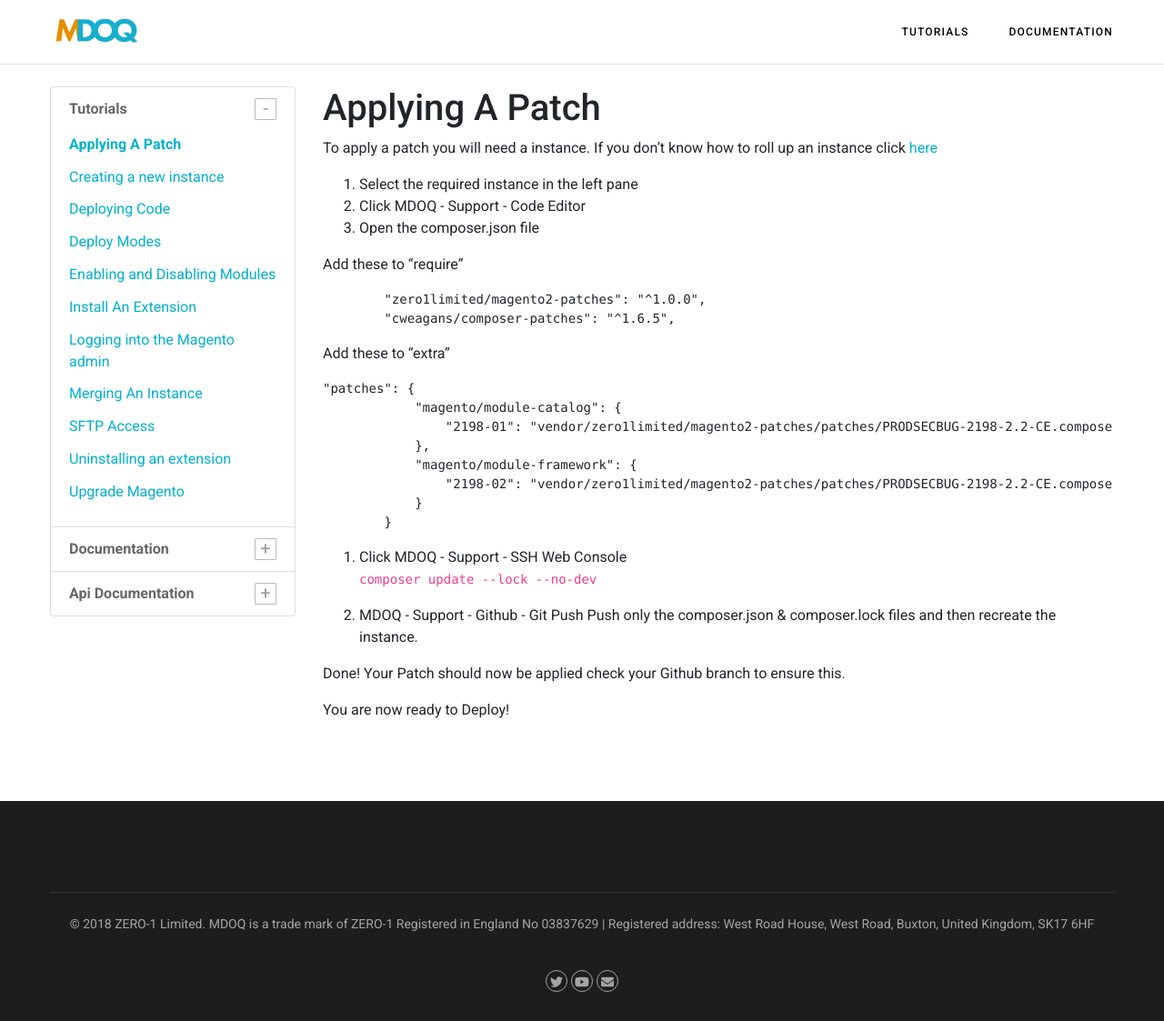
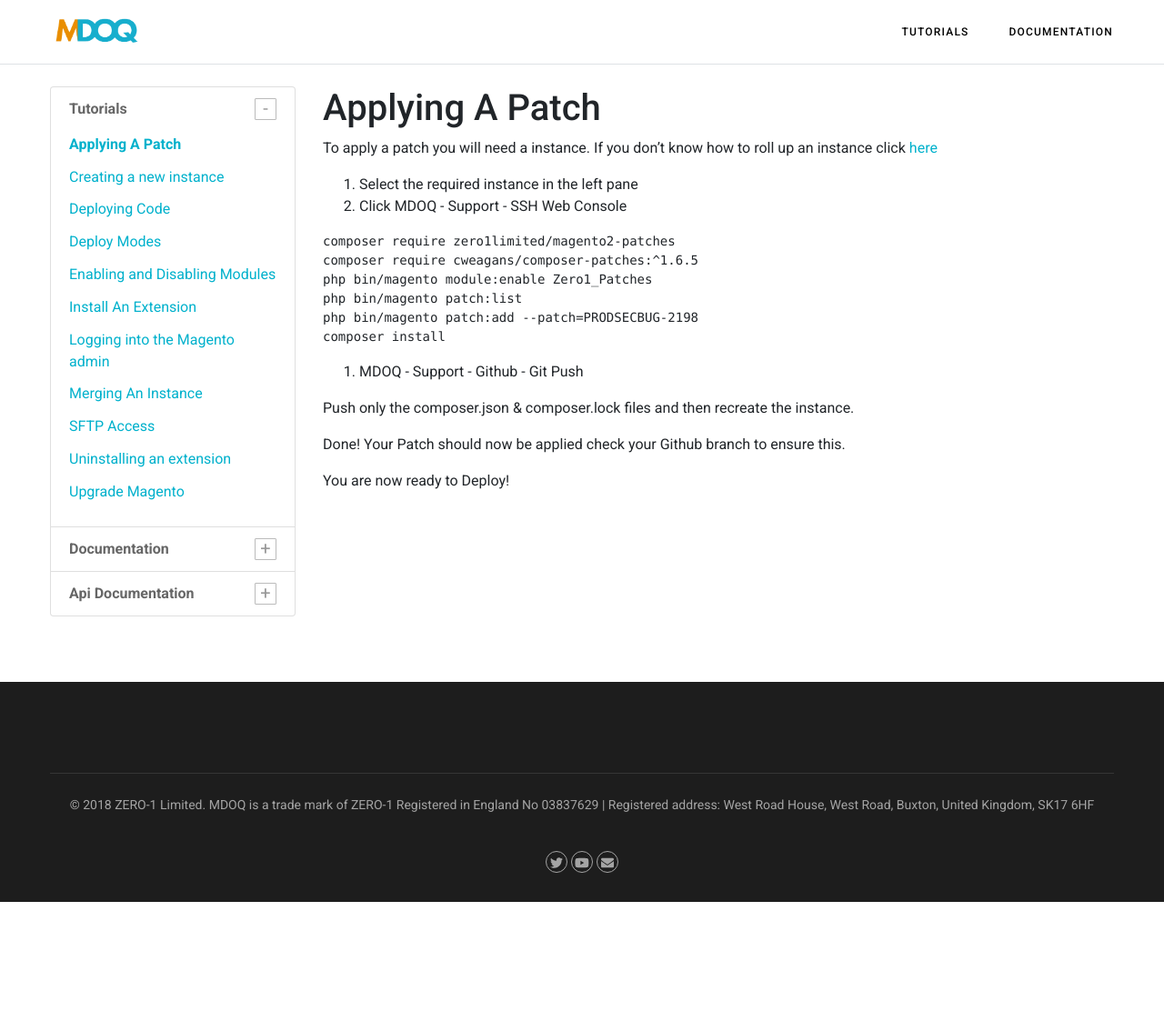
Before and after one commit to zero1limited/mdoq-docs, a Jekyll site: the page built from docs/tutorials/applying-a-patch.md, in a window 1280 px wide. Shown: the whole page at 91% size. Built offline with Jekyll 4.4.1, drawn with Linux system fonts in a browser that asks for light colours; nearby versions of some CDN libraries; after the commit the page ends 992 px from its top, so only the background shows below that.

Commit message:
Update applying-a-patch.md

````diff
--- a/docs/tutorials/applying-a-patch.md
+++ b/docs/tutorials/applying-a-patch.md
@@ -8,32 +8,22 @@ description: How to apply a patch to your Magento 2 store
 To apply a patch you will need a instance. If you don't know how to roll up an instance click [here](/tutorials/create-a-new-istance.html)
 
 1. Select the required instance in the left pane
-2. Click MDOQ - Support - Code Editor
-3. Open the composer.json file
+2. Click MDOQ - Support - SSH Web Console
 
-Add these to "require"
 ```
-        "zero1limited/magento2-patches": "^1.0.0",
-        "cweagans/composer-patches": "^1.6.5",
+composer require zero1limited/magento2-patches
+composer require cweagans/composer-patches:^1.6.5
+php bin/magento module:enable Zero1_Patches
+php bin/magento patch:list
+php bin/magento patch:add --patch=PRODSECBUG-2198
+composer install
 ```
 
-Add these to "extra"
-```
-"patches": {
-            "magento/module-catalog": {
-                "2198-01": "vendor/zero1limited/magento2-patches/patches/PRODSECBUG-2198-2.2-CE.composer-2019-03-27-06-12-19-01.patch"
-            },
-            "magento/module-framework": {
-                "2198-02": "vendor/zero1limited/magento2-patches/patches/PRODSECBUG-2198-2.2-CE.composer-2019-03-27-06-12-19-02.patch"
-            }
-        }
-```
-4. Click MDOQ - Support - SSH Web Console
-```composer update --lock --no-dev```
 
-5. MDOQ - Support - Github - Git Push
-Push only the composer.json & composer.lock files
-and then recreate the instance.
+3. MDOQ - Support - Github - Git Push
+
+
+Push only the composer.json & composer.lock files and then recreate the instance.
 
 Done! Your Patch should now be applied check your
 Github branch to ensure this.
````
